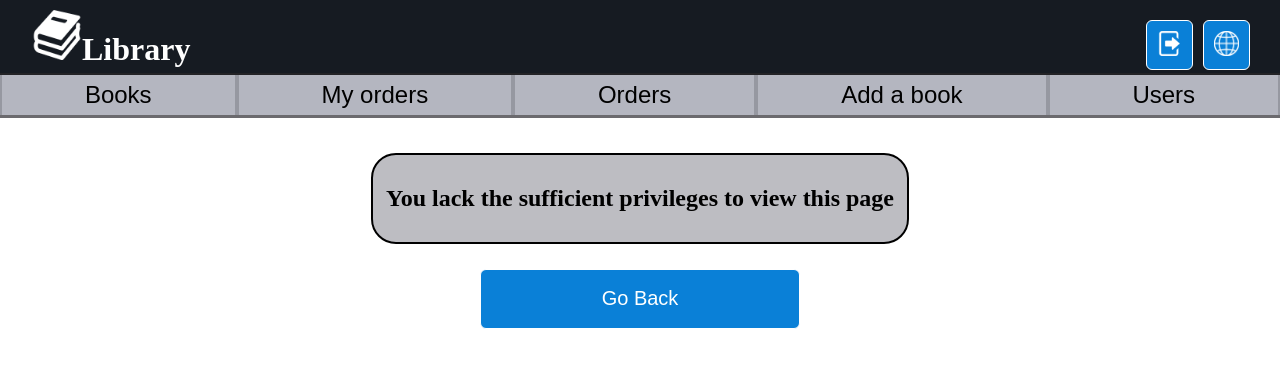
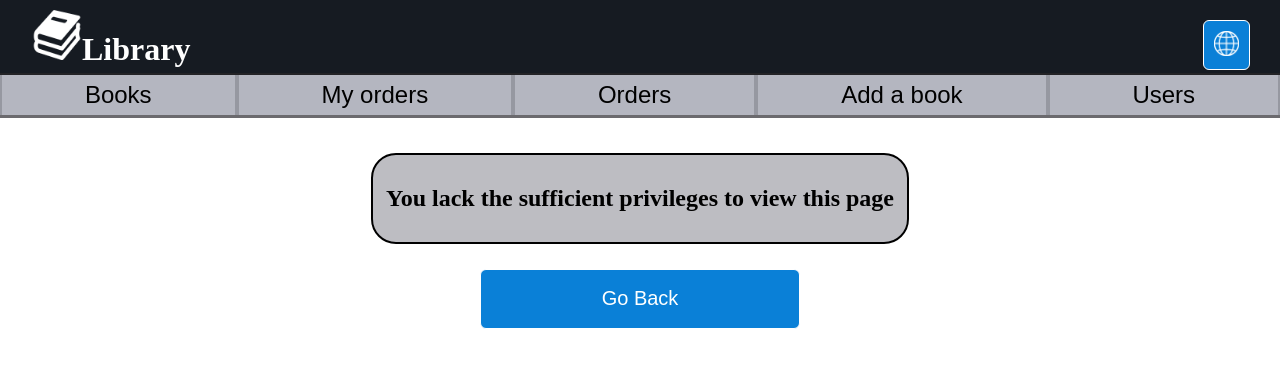
Before and after one commit to SirJohanot/library-angular, an Angular app: page /unauthorized in a window 1280 px wide. Shown: the top 368 px of the page. Built offline with nearby package versions, Linux system fonts and the light colour scheme.

Commit message:
changed the sign out to only render for signed in

```diff
--- a/src/app/components/header/header.component.html
+++ b/src/app/components/header/header.component.html
@@ -3,7 +3,7 @@
         <img src="/assets/white_book_symbol.png" alt="Book symbol" />
         <h1>{{'appName' | language:languageService.currentLanguage}}</h1>
         <h1 class="right-header-buttons">
-            <div class="sign-out-button">
+            <div class="sign-out-button" *ngIf="this.authService.isAuthenticated()">
                 <button type="button" (click)="handleSignOut()">
                     <img src="/assets/sign_out_symbol.png" alt="Sign out symbol" />
                 </button>
--- a/src/app/components/header/header.component.ts
+++ b/src/app/components/header/header.component.ts
@@ -10,7 +10,7 @@ import { LanguageService } from 'src/app/services/language.service';
 })
 export class HeaderComponent {
 
-  constructor(private authService: AuthenticationService,
+  constructor(public authService: AuthenticationService,
     private router: Router,
     public languageService: LanguageService
   ) { }
```
